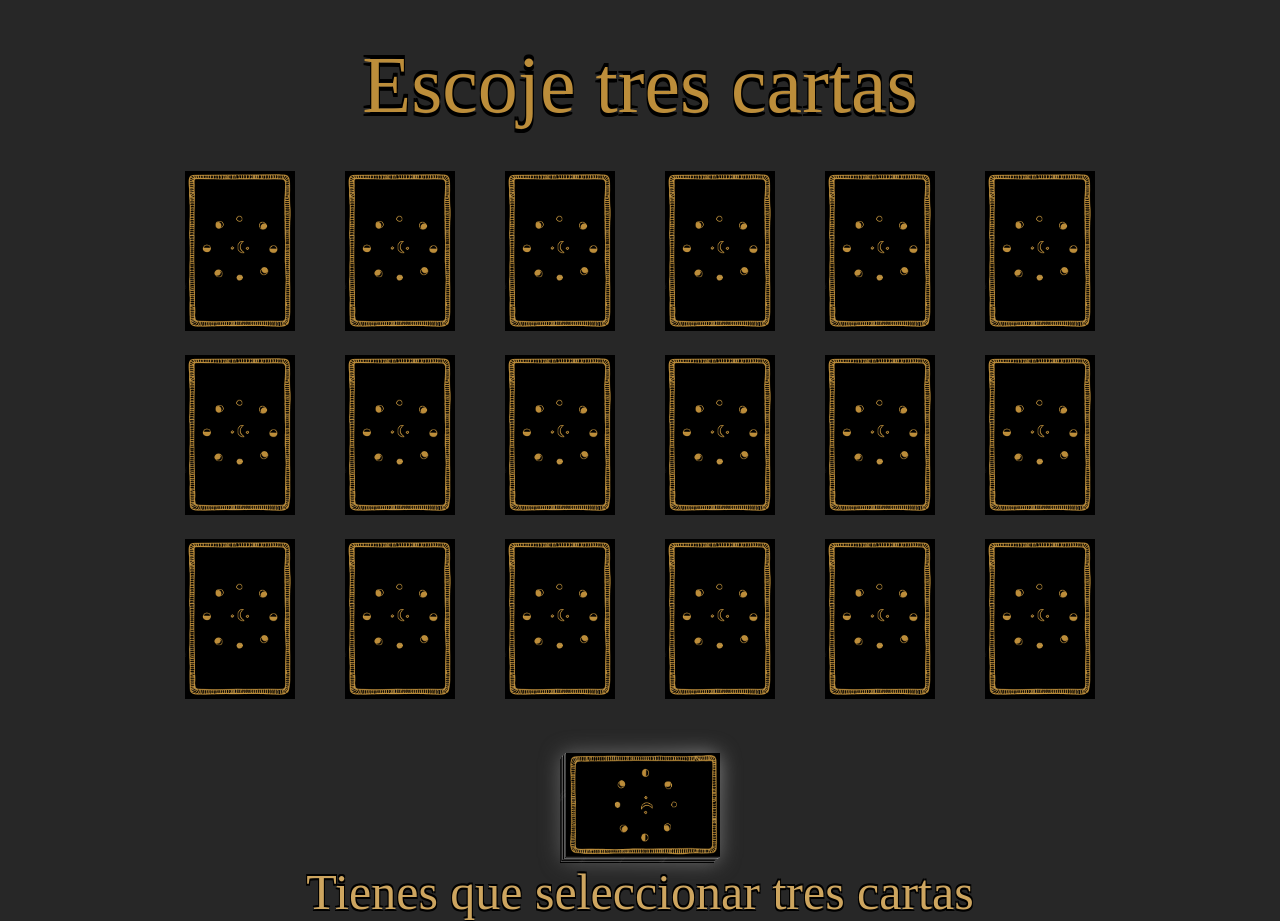
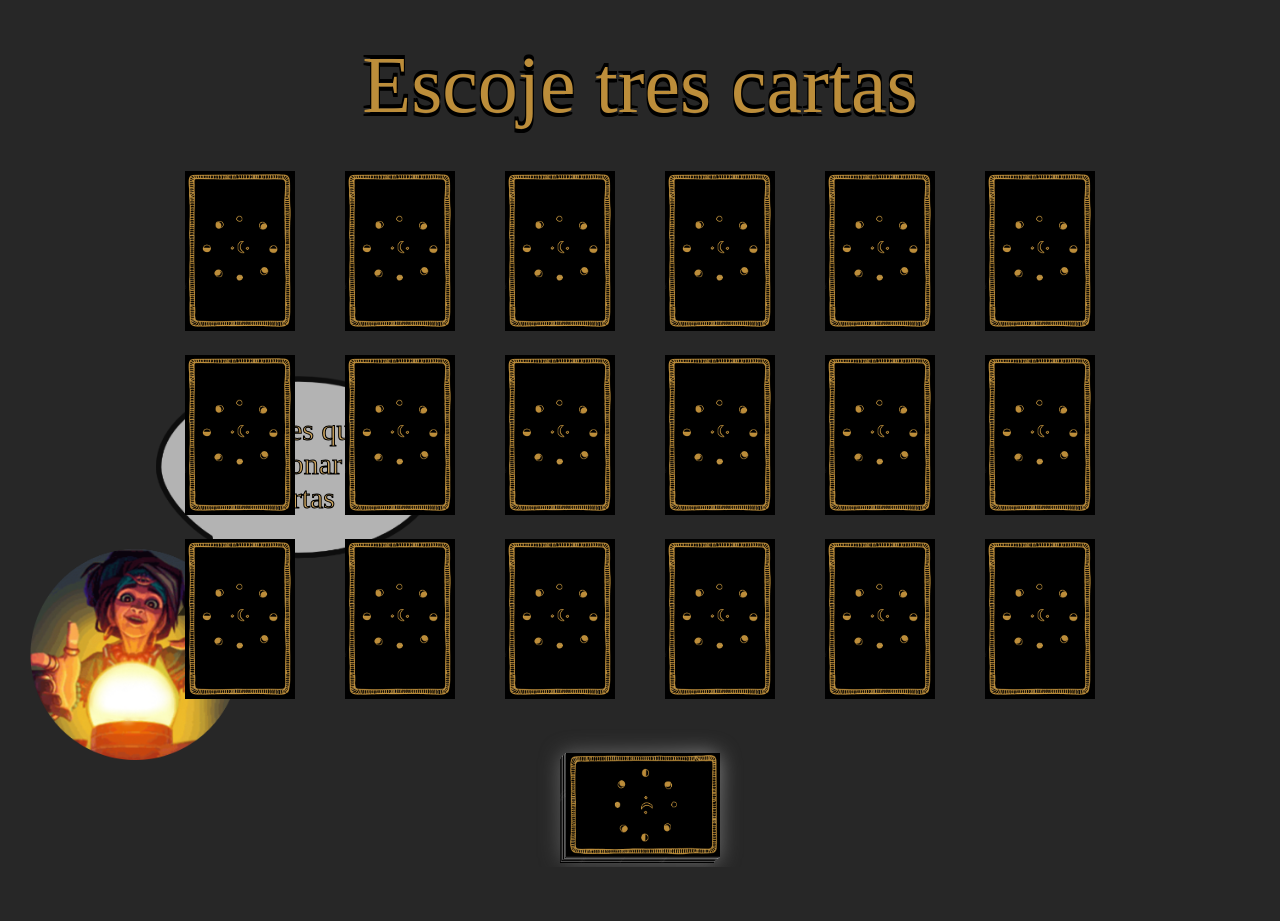
Before and after one commit to Perezdh13/SakuraTarot, a React (Create React App) app: page / in a window 1280 px wide. After the commit the page ends 867 px from the top, so only its background shows below. Built offline with nearby package versions, Linux system fonts and the light colour scheme; a web font is replaced by a local one.

Commit message:
add seer

```diff
--- a/src/JavaScript/MainPage.jsx
+++ b/src/JavaScript/MainPage.jsx
@@ -2,7 +2,7 @@ import React, { useState, useEffect } from 'react';
 import { Link } from 'react-router-dom';
 import deckCards from "../img/mazoCartas.png";
 import reverseCard from "../img/reversoCarta.png";
-
+import seer from "../img/Component 2.png";
 function MainPage() {
 
   let [chooseCardStyle, setChooseCardStyle] = useState(Array(18).fill("defaultCard"))
@@ -18,7 +18,7 @@ function MainPage() {
       newChooseCardStyle[index] = "glowingCard";
       setChooseCardStyle(newChooseCardStyle)
     }
-    if (chooseCardQuantity == 2) {
+    if (chooseCardQuantity === 2) {
       setCheck("/prediction")
       clearTimeout(timer)
       setSeerTxt("Haz click en el mazo para proceder con la predicción")
@@ -39,7 +39,7 @@ function MainPage() {
     setTimer(setTimeout(() => {
       let newChooseCardStyle = [...chooseCardStyle];
       let chooseCardQuantity = newChooseCardStyle.filter(element => element === "glowingCard").length
-      if (chooseCardQuantity == 0) {
+      if (chooseCardQuantity === 0) {
         setSeerTxt("Tienes que seleccionar tres cartas")
       }
       return () => clearTimeout(timer)
@@ -54,6 +54,12 @@ function MainPage() {
   return (
     <div className='main-page' >
       <h1>Escoje tres cartas</h1>
+      <div className='main-page-cardsSeer'>
+        <img className='main-page-cardsSeer-img' src={seer} alt="seer img" />
+        <div className='main-page-cardsSeer-p'>
+          <p >{seerTxt}</p>
+        </div>
+      </div>
       <div className='main-page-cards'>
         {seeCards().map((item, index) => {
           return (
@@ -68,9 +74,6 @@ function MainPage() {
           <img className='main-page-deck-img' src={deckCards} alt="reverse card" />
         </Link>
       </div>
-      <div className='main-page-seer'>
-        <p>{seerTxt}</p>
-      </div>
     </div>
   )
 }
--- a/src/css/App.css
+++ b/src/css/App.css
@@ -1,108 +1,149 @@
 @import url('https://fonts.googleapis.com/css2?family=Grand+Hotel&display=swap');
 
 /* //////// MAIN PAGE ////////// */
-.main-page{
+.main-page {
   display: flex;
   flex-direction: column;
   justify-content: center;
   align-items: center;
 }
 
-.main-cardGroup-card-img{
+.main-cardGroup-card-img {
   background-color: white;
 }
-.main-page-cards-img img{
+
+.main-page-cards-img img {
   cursor: pointer;
   width: 110px;
   height: 160px;
 }
 
 
-.defaultCard{
+.defaultCard {
   display: block;
 }
 
-.glowingCard{
+.glowingCard {
   justify-content: center;
   align-items: center;
-  position:relative;
+  position: relative;
   border: none;
   height: 160px;
   width: 110px;
 }
 
-.glowingCard::before{
-  content:"";
-  position :absolute;
+.glowingCard::before {
+  content: "";
+  position: absolute;
   z-index: -1;
-  width:100%;
+  width: 100%;
   height: 100%;
-  background: linear-gradient(
-      45deg,
-      rgb(206, 206, 206),rgb(171, 171, 171),rgb(87, 87, 87),rgb(192, 167, 74),
-      rgb(128, 128, 128),rgb(84, 84, 84),rgb(118, 118, 118),rgb(172, 172, 172)
-  );
+  background: linear-gradient(45deg,
+      rgb(206, 206, 206), rgb(171, 171, 171), rgb(87, 87, 87), rgb(192, 167, 74),
+      rgb(128, 128, 128), rgb(84, 84, 84), rgb(118, 118, 118), rgb(172, 172, 172));
   background-size: 800%;
   border-radius: 10px;
-  filter:blur(10px);
+  filter: blur(10px);
   animation: glowing 50s linear infinite
 }
 
-.main-page-cards{
-  display:grid;
+.main-page-cards {
+  display: grid;
   justify-items: center;
   align-items: center;
-  grid-template-columns:  repeat(6,1fr);
+  grid-template-columns: repeat(6, 1fr);
   column-gap: 50px;
   row-gap: 20px;
   margin-left: 300px;
   margin-right: 300px;
   margin-bottom: 50px;
+  z-index: 1;
 }
-.main-page-deck, .main-page-deck-img{
+
+.main-page-deck,
+.main-page-deck-img {
   height: 110px;
   width: 160px;
 }
 
 
-.main-page-deck{
+.main-page-deck {
   justify-content: center;
   align-items: center;
-    position:relative;
+  position: relative;
   border: none;
 }
-.main-page-deck::before{
-  content:"";
-  position :absolute;
+
+.main-page-deck::before {
+  content: "";
+  position: absolute;
   z-index: -1;
-  width:100%;
+  width: 100%;
   height: 100%;
-  background: linear-gradient(
-      45deg,
-      rgb(255, 255, 255),rgb(171, 171, 171),rgb(87, 87, 87),rgb(192, 167, 74),
-      rgb(128, 128, 128),rgb(84, 84, 84),rgb(118, 118, 118),rgb(203, 203, 203)
-  );
+  background: linear-gradient(45deg,
+      rgb(255, 255, 255), rgb(171, 171, 171), rgb(87, 87, 87), rgb(192, 167, 74),
+      rgb(128, 128, 128), rgb(84, 84, 84), rgb(118, 118, 118), rgb(203, 203, 203));
   background-size: 800%;
   border-radius: 10px;
-  filter:blur(10px);
+  filter: blur(10px);
   animation: glowing 50s linear infinite
 }
-@keyframes glowing{
-  0%{
+
+@keyframes glowing {
+  0% {
     background-position: 0 0;
   }
-  50%{
+
+  50% {
     background-position: 400% 0;
   }
-  0%{
+
+  0% {
     background-position: 0 0;
   }
 }
+
 *,
 *:before,
 *::after {
   box-sizing: border-box;
 }
+
+.main-page-cardsSeer {
+  position: absolute;
+  bottom: 40px;
+  left: 20px;
+  display: flex;
+  align-items: center;
+  justify-content: center;
+}
+
+.main-page-cardsSeer-img {
+
+  height: 48vh;
+
+}
+
+.main-page-cardsSeer-p {
+
+  display: flex;
+  align-items: center;
+  justify-content: center;
+  position: absolute;
+  left: 19vh;
+  bottom: 32vh;
+  height: 10vh;
+  width: 32vh;
+}
+
+.main-page-cardsSeer-p p {
+  font-size: 30px;
+  text-align: center;
+  -webkit-text-stroke: 1px black;
+  text-shadow: none;
+}
+
+
 
 
 
```
Also changed, not shown: src/img/Bruja.png (added), src/img/Component 2.png (added). Lines whose indentation alone changed are shown as unchanged.
